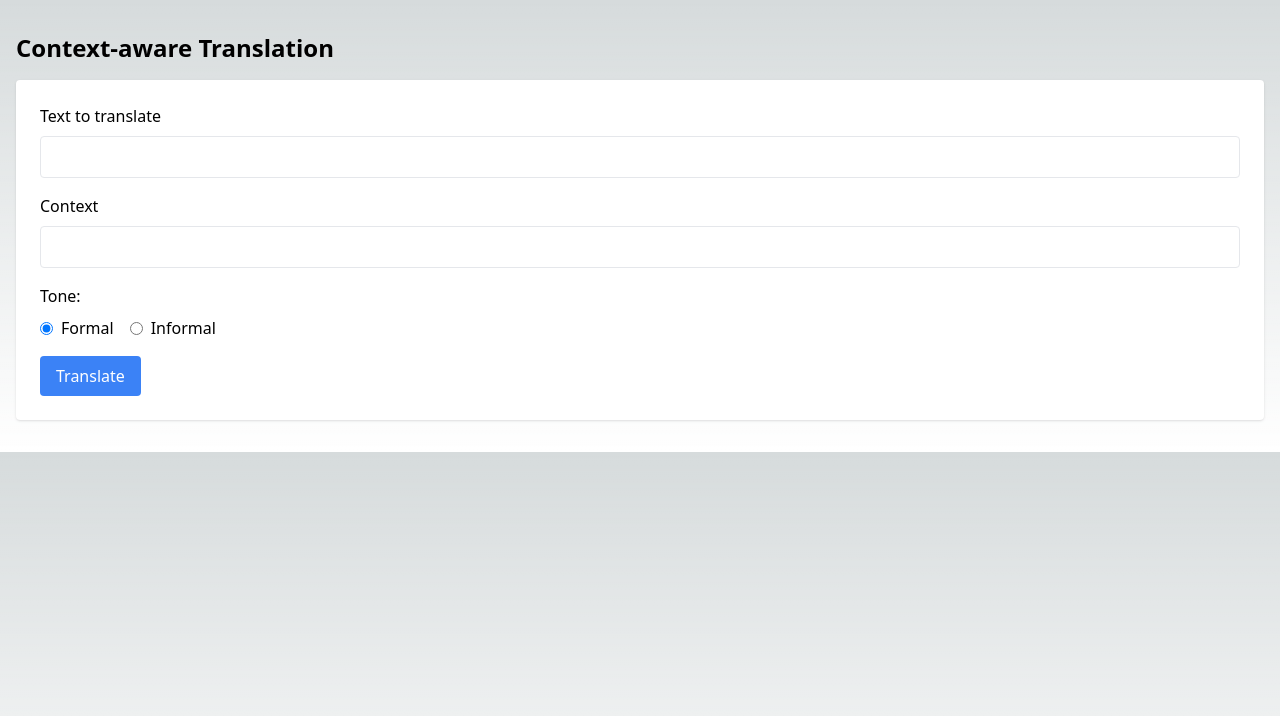
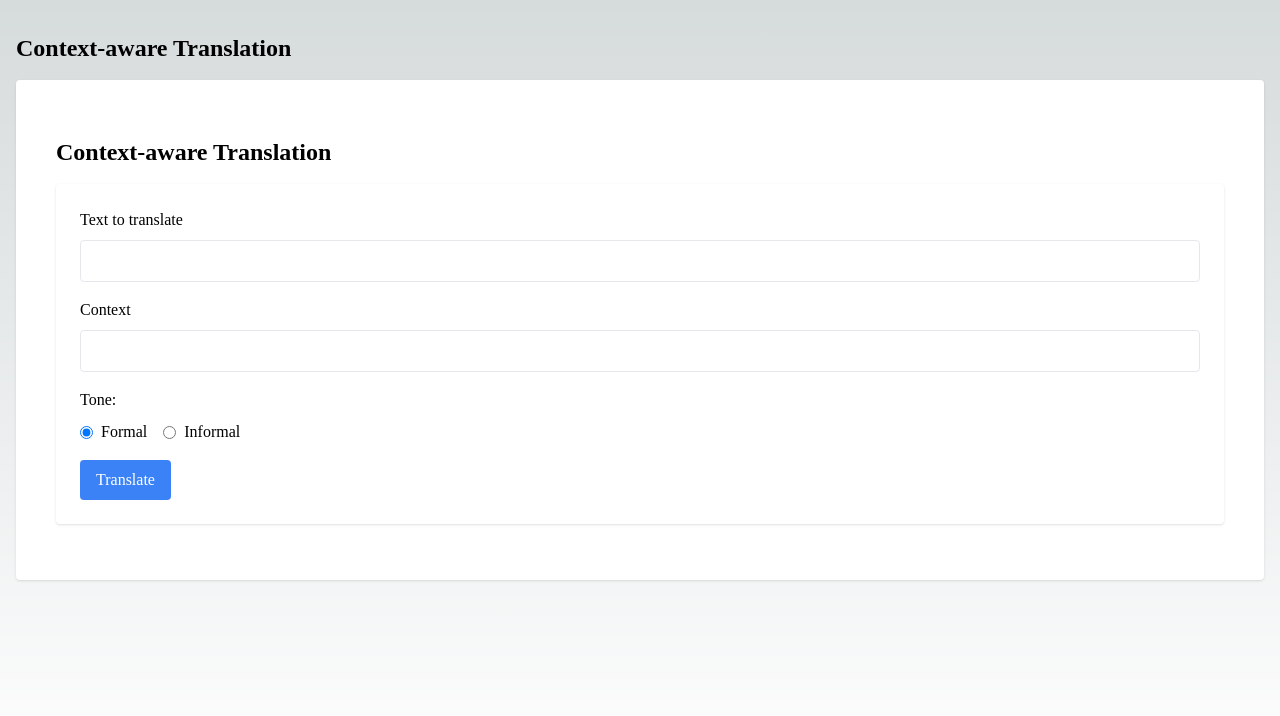
Before and after one commit to avosalmon/contextuary, a Next.js app: page /translate in a window 1280 px wide. Shown: the top 716 px of the page. Built offline with nearby package versions, Linux system fonts and the light colour scheme.

Commit message:
add layout

```diff
--- /dev/null
+++ b/components/layout.tsx
@@ -0,0 +1,20 @@
+import { PropsWithChildren } from "react";
+import { Inter } from "next/font/google";
+
+const inter = Inter({
+  subsets: ["latin"],
+  display: "swap",
+  variable: "--font-inter",
+});
+
+export default function Layout({ children }: PropsWithChildren<{}>) {
+  return (
+    <div className={`flex h-screen flex-col ${inter.variable}`}>
+      <div className="container mx-auto px-4 py-8">
+        <h1 className="mb-4 text-2xl font-bold">Context-aware Translation</h1>
+
+        <div className="rounded bg-white p-6 shadow">{children}</div>
+      </div>
+    </div>
+  );
+}
--- a/pages/_app.tsx
+++ b/pages/_app.tsx
@@ -1,6 +1,19 @@
 import "@/styles/globals.css";
+import { NextPage } from "next";
 import type { AppProps } from "next/app";
+import { ReactElement, ReactNode } from "react";
 
-export default function App({ Component, pageProps }: AppProps) {
-  return <Component {...pageProps} />;
+export type NextPageWithLayout<P = {}, IP = P> = NextPage<P, IP> & {
+  getLayout?: (page: ReactElement) => ReactNode;
+};
+
+type AppPropsWithLayout = AppProps & {
+  Component: NextPageWithLayout;
+};
+
+export default function App({ Component, pageProps }: AppPropsWithLayout) {
+  // Use the layout defined at the page level, if available
+  const getLayout = Component.getLayout ?? ((page) => page);
+
+  return getLayout(<Component {...pageProps} />);
 }
--- a/pages/index.tsx
+++ b/pages/index.tsx
@@ -1,13 +1,11 @@
 import Image from "next/image";
-import { Inter } from "next/font/google";
+import { NextPageWithLayout } from "./_app";
+import Layout from "@/components/layout";
+import { ReactElement } from "react";
 
-const inter = Inter({ subsets: ["latin"] });
-
-export default function Home() {
+const Home: NextPageWithLayout = () => {
   return (
-    <main
-      className={`flex min-h-screen flex-col items-center justify-between p-24 ${inter.className}`}
-    >
+    <main className="flex min-h-screen flex-col items-center justify-between p-24">
       <div className="z-10 w-full max-w-5xl items-center justify-between font-mono text-sm lg:flex">
         <p className="fixed left-0 top-0 flex w-full justify-center border-b border-gray-300 bg-gradient-to-b from-zinc-200 pb-6 pt-8 backdrop-blur-2xl dark:border-neutral-800 dark:bg-zinc-800/30 dark:from-inherit lg:static lg:w-auto  lg:rounded-xl lg:border lg:bg-gray-200 lg:p-4 lg:dark:bg-zinc-800/30">
           Get started by editing&nbsp;
@@ -115,4 +113,10 @@ export default function Home() {
       </div>
     </main>
   );
-}
+};
+
+Home.getLayout = (page: ReactElement) => {
+  return <Layout>{page}</Layout>;
+};
+
+export default Home;
--- a/pages/translate.tsx
+++ b/pages/translate.tsx
@@ -1,6 +1,8 @@
-import { useState } from "react";
+import { ReactElement, useState } from "react";
+import { NextPageWithLayout } from "./_app";
+import Layout from "@/components/layout";
 
-export default function Translate() {
+const Translate: NextPageWithLayout = () => {
   const [input, setInput] = useState<string>("");
   const [context, setContext] = useState<string>("");
   const [tone, setTone] = useState("formal");
@@ -67,4 +69,10 @@ export default function Translate() {
       {/* Render your translations output here */}
     </div>
   );
-}
+};
+
+Translate.getLayout = (page: ReactElement) => {
+  return <Layout>{page}</Layout>;
+};
+
+export default Translate;
--- a/tailwind.config.js
+++ b/tailwind.config.js
@@ -1,18 +1,21 @@
 /** @type {import('tailwindcss').Config} */
 module.exports = {
   content: [
-    './pages/**/*.{js,ts,jsx,tsx,mdx}',
-    './components/**/*.{js,ts,jsx,tsx,mdx}',
-    './app/**/*.{js,ts,jsx,tsx,mdx}',
+    "./pages/**/*.{js,ts,jsx,tsx,mdx}",
+    "./components/**/*.{js,ts,jsx,tsx,mdx}",
+    "./app/**/*.{js,ts,jsx,tsx,mdx}",
   ],
   theme: {
     extend: {
+      fontFamily: {
+        sans: ["var(--font-inter)"],
+      },
       backgroundImage: {
-        'gradient-radial': 'radial-gradient(var(--tw-gradient-stops))',
-        'gradient-conic':
-          'conic-gradient(from 180deg at 50% 50%, var(--tw-gradient-stops))',
+        "gradient-radial": "radial-gradient(var(--tw-gradient-stops))",
+        "gradient-conic":
+          "conic-gradient(from 180deg at 50% 50%, var(--tw-gradient-stops))",
       },
     },
   },
   plugins: [],
-}
+};
```
